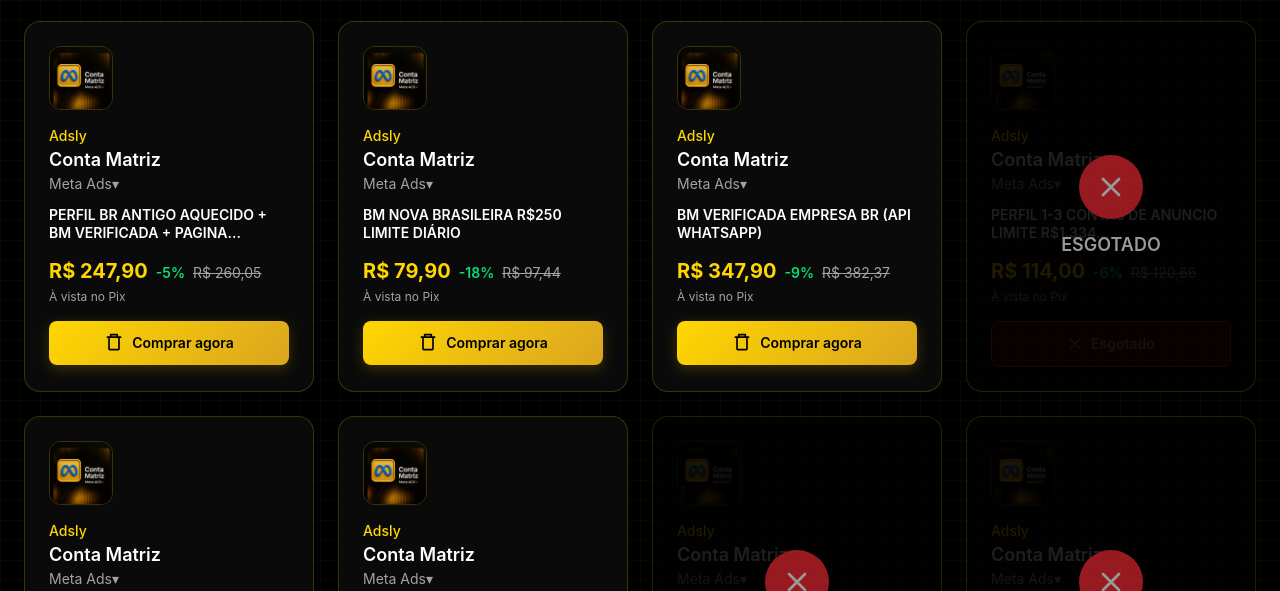
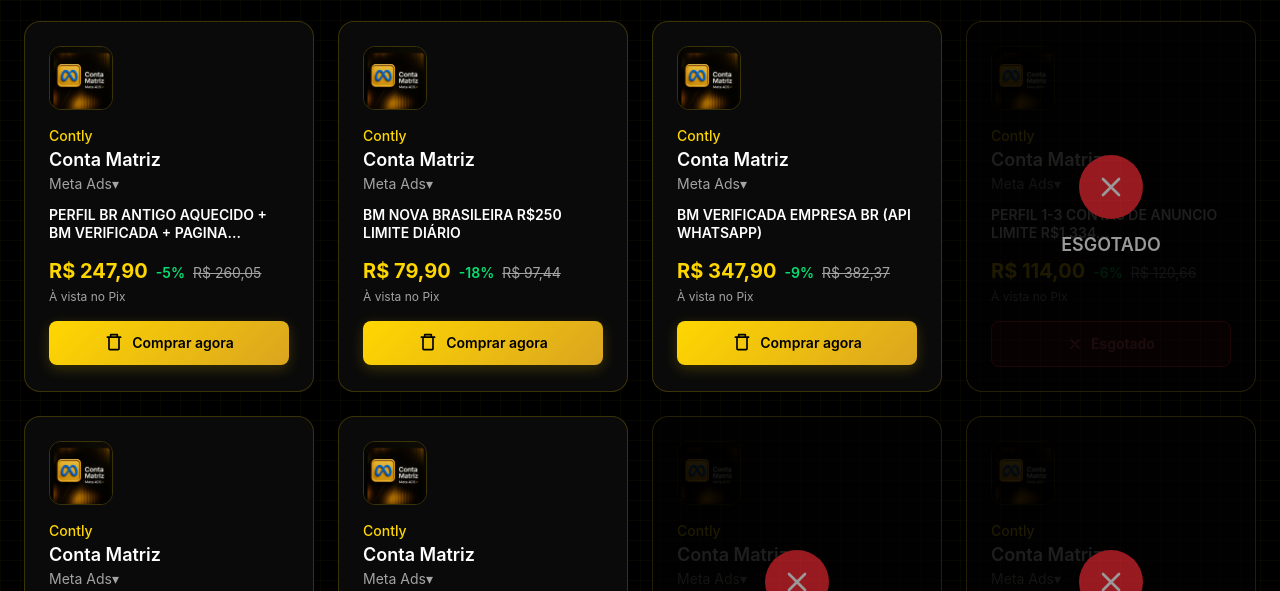
Before and after one commit to jrmarquex/contly, a Next.js app in the folder web/: page / in a window 1280 px wide. Shown: the part 1020-1611 px from the top of the page. Built offline with nearby package versions, Linux system fonts and the light colour scheme.

Commit message:
refactor: Substituir Adsly por Contly nos cards de produtos

```diff
--- a/web/src/components/ProductCard.tsx
+++ b/web/src/components/ProductCard.tsx
@@ -55,7 +55,7 @@
       <div className="relative z-10 mb-3">
         <div className="flex items-center justify-between">
           <div>
-            <p className="text-[var(--primary)] text-sm font-medium">Adsly</p>
+            <p className="text-[var(--primary)] text-sm font-medium">Contly</p>
             <p className="text-white font-semibold text-lg">Conta Matriz</p>
             <p className="text-[var(--muted-foreground)] text-sm">Meta ADS▾</p>
           </div>
--- a/web/src/components/ProductGrid.tsx
+++ b/web/src/components/ProductGrid.tsx
@@ -70,7 +70,7 @@
               <div className="relative z-10 mb-3">
                 <div className="flex items-center justify-between">
                   <div>
-                    <p className="text-[var(--primary)] text-sm font-medium">Adsly</p>
+                    <p className="text-[var(--primary)] text-sm font-medium">Contly</p>
                     <p className="text-white font-semibold text-lg">Conta Matriz</p>
                     <p className="text-[var(--muted-foreground)] text-sm">{title}▾</p>
                   </div>
```
Also changed, not shown: 83 other files (tests, documents, lock files or other folders).
